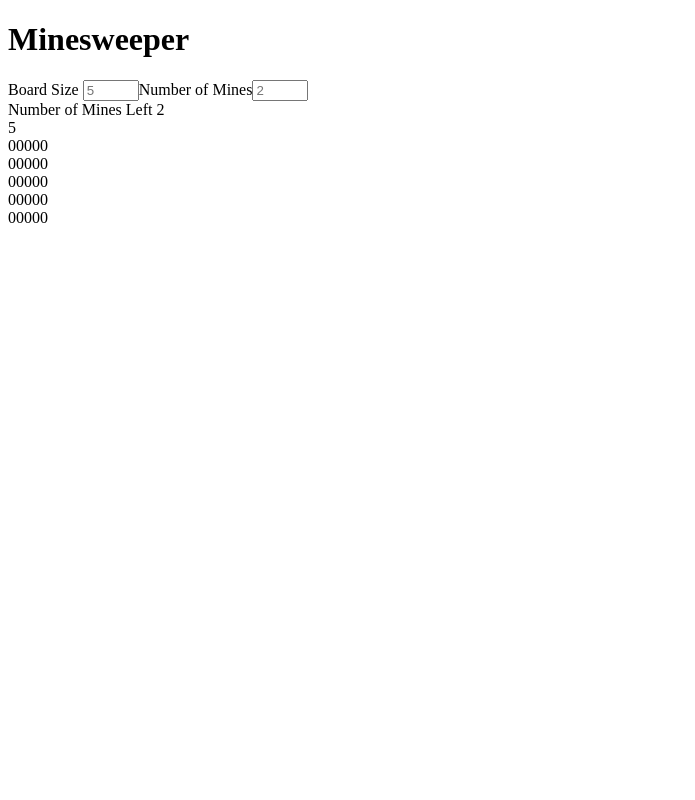
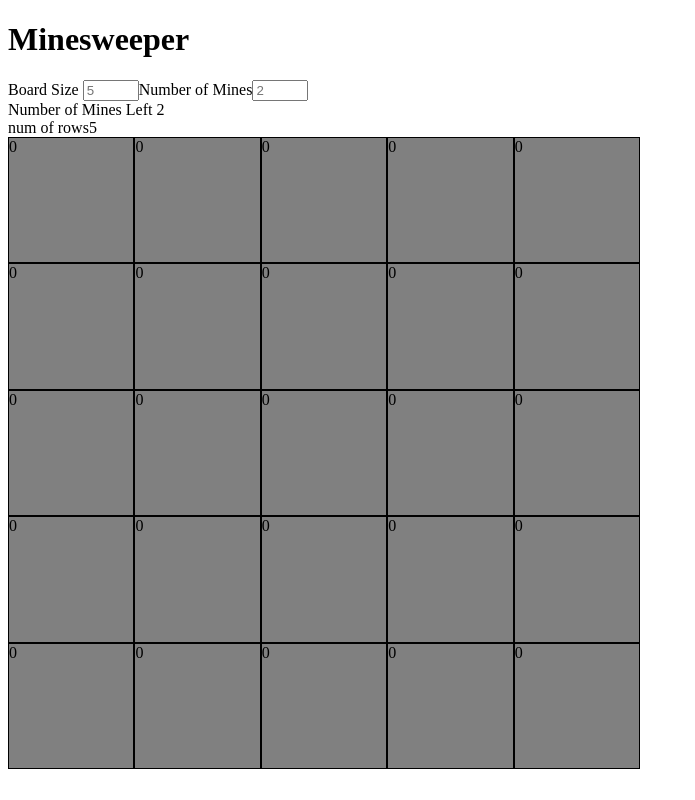
Before and after one commit to NoelleDeAngelo/Minesweeper, a React (Create React App) app: page / in a window 1280 px wide. Shown: the whole page, without its empty margins (0-695 px from the left). Built offline with nearby package versions, Linux system fonts and the light colour scheme.

Commit message:
Style board squares

```diff
--- a/public/style.css
+++ b/public/style.css
@@ -2,6 +2,20 @@
 
 
 .boardRow {
-  display: inline-block;
+  width: 50%;
+  display: flex;
+  box-sizing: border-box;
+}
 
+.space {
+  flex:1;
+  height:auto;
+  background-color: grey;
+  border: 1px solid black;
 }
+
+.space::before {
+  content: '';
+  float: left;
+  padding-top: 100%;
+}
--- a/src/components/Board.jsx
+++ b/src/components/Board.jsx
@@ -25,7 +25,7 @@ class Board extends React.Component {
   render(){
     return (
     <div>
-      <div>{this.props.num}</div>
+      <div>num of rows{this.props.num}</div>
       {this.state.currentBoard.map((row)=> {
          return (<div class = 'boardRow'>{row.map((space)=> {
           return <Square status= {space}/>
--- a/src/components/Square.js
+++ b/src/components/Square.js
@@ -2,8 +2,6 @@ import React from 'react'
 
 export default function Square({status}) {
   return (
-    <div>
-      <div>{status}</div>
-      </div>
+      <div class= 'space'>{status}</div>
   );
 }
```
